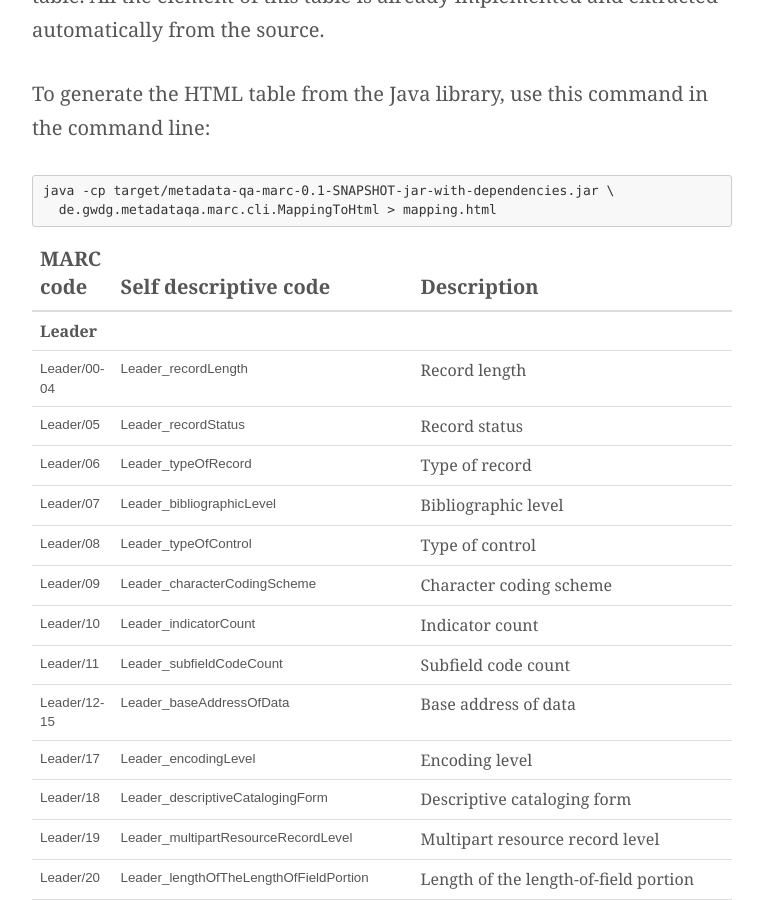
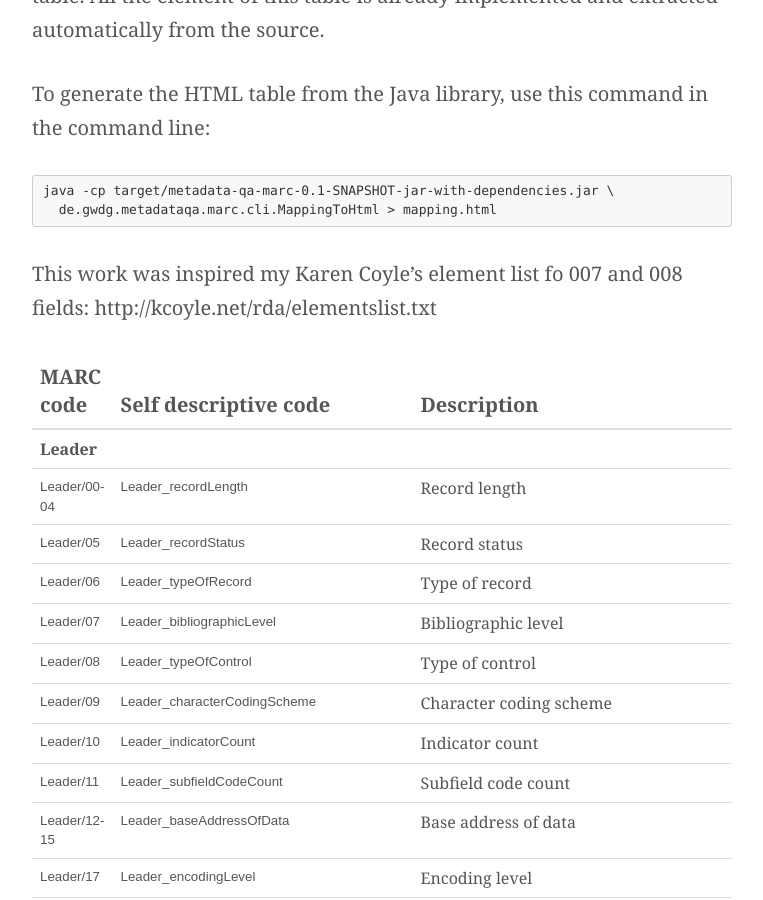
Before and after one commit to pkiraly/pkiraly.github.io, a Jekyll site: the page built from _posts/2017-09-24-mapping.md, in a window 1280 px wide and 900 px high, scrolled down 1324 px. Shown: the whole window, without its empty margins (258-1021 px from the left). Built offline with Jekyll 4.4.1, drawn with Linux system fonts in a browser that asks for light colours; nearby versions of some CDN libraries; some web fonts are replaced; comment, search, counter and statistics services are not loaded.

Commit message:
Update 2017-09-24-mapping.md

````diff
--- a/_posts/2017-09-24-mapping.md
+++ b/_posts/2017-09-24-mapping.md
@@ -23,6 +23,8 @@ To generate the HTML table from the Java library, use this command in the comman
 java -cp target/metadata-qa-marc-0.1-SNAPSHOT-jar-with-dependencies.jar \
   de.gwdg.metadataqa.marc.cli.MappingToHtml > mapping.html
 ```
+
+This work was inspired my Karen Coyle's element list fo 007 and 008 fields: http://kcoyle.net/rda/elementslist.txt
 
 <table id="mapping">
 <thead><tr><th>MARC code</th><th>Self descriptive code</th><th>Description</th></tr></thead>
````
